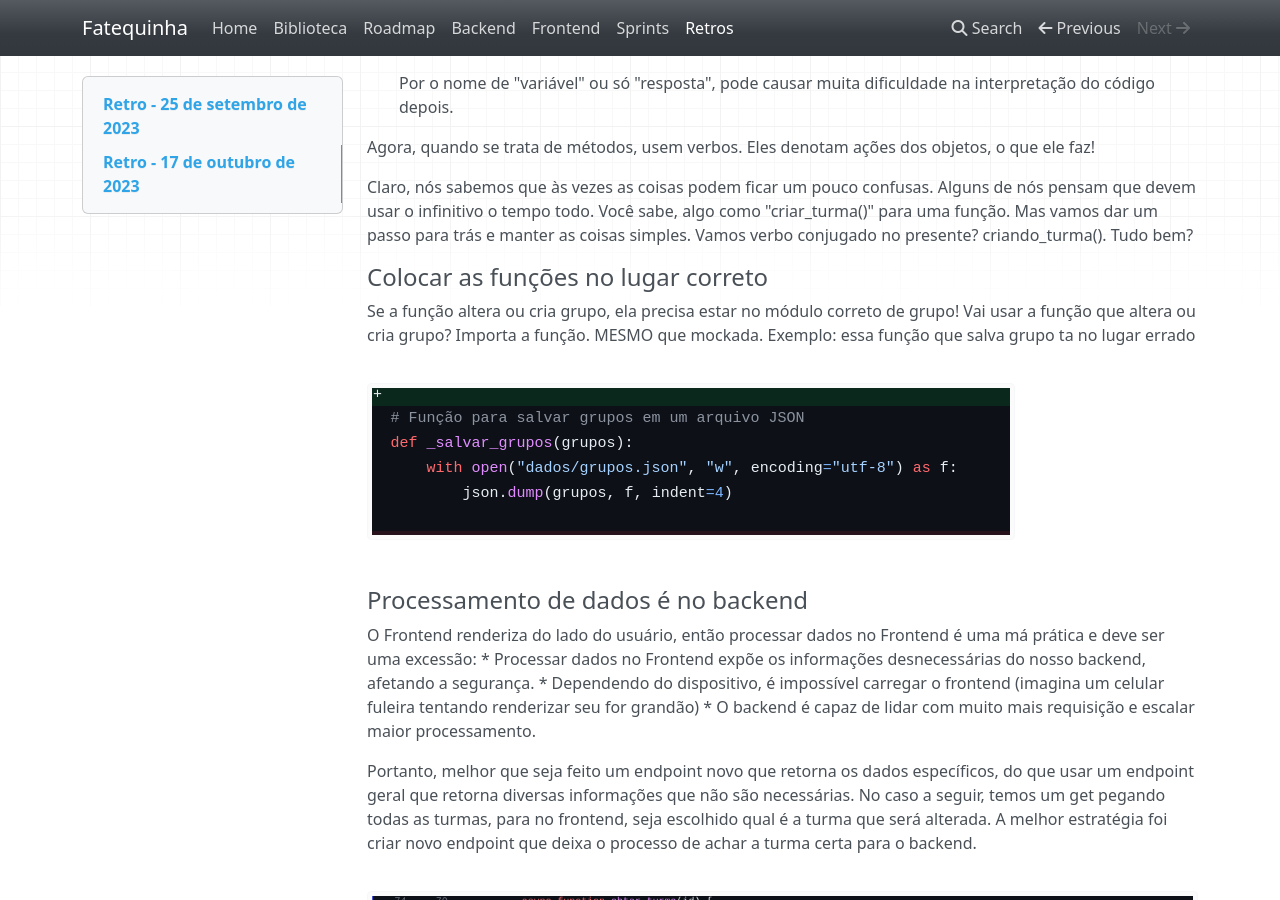
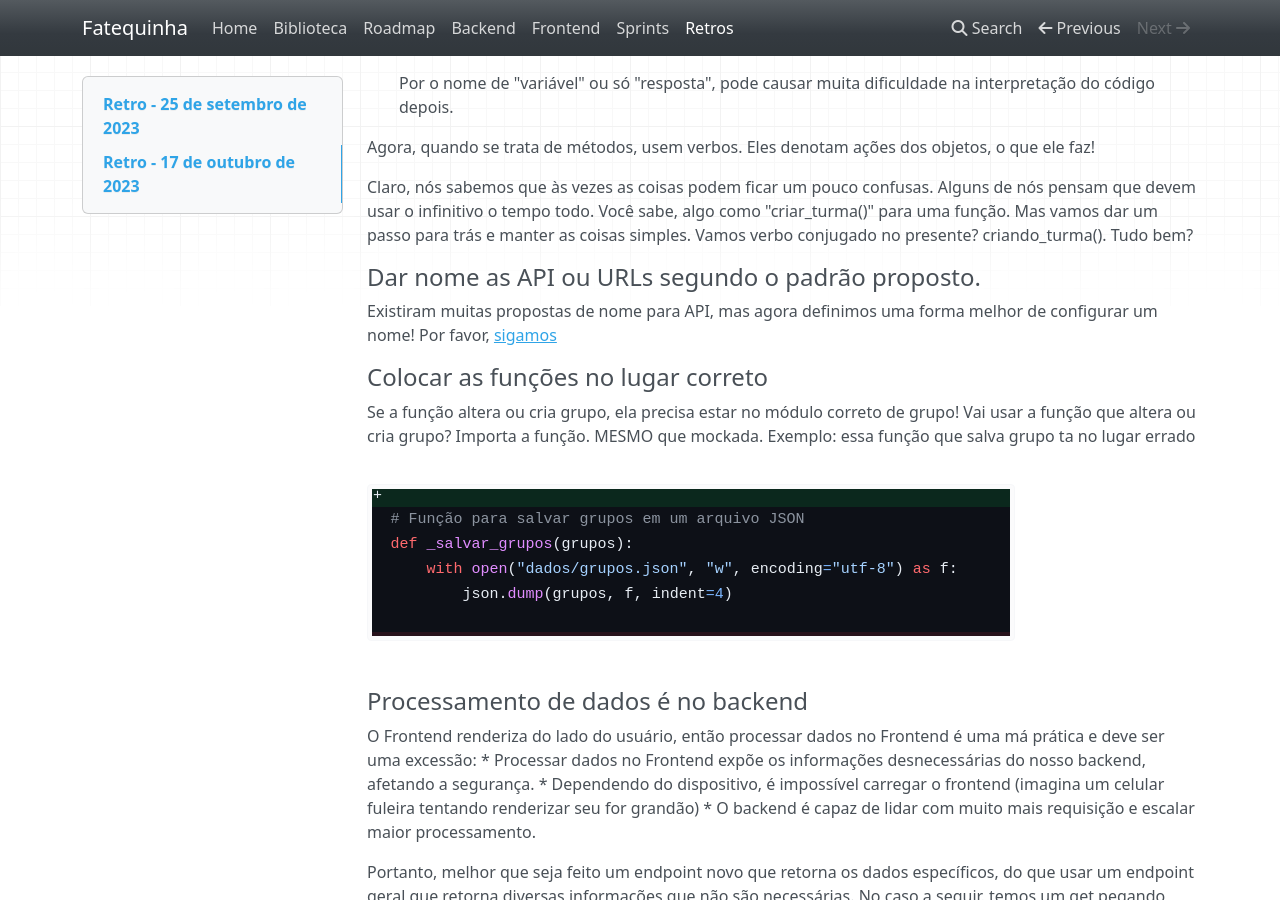
Before and after one commit to c137santos/FATEC-API-1S-DOCUMENTS, an MkDocs documentation site: the page built from docs/retros.md, in a window 1280 px wide and 900 px high, scrolled down 3061 px. Built offline with MkDocs 1.6.1, drawn with Linux system fonts in a browser that asks for light colours; nearby versions of some CDN libraries.

Commit message:
Usar Padrão de URL

```diff
--- a/docs/retros.md
+++ b/docs/retros.md
@@ -86,6 +86,11 @@ Agora, quando se trata de métodos, usem verbos. Eles denotam ações dos objeto
 
 Claro, nós sabemos que às vezes as coisas podem ficar um pouco confusas. Alguns de nós pensam que devem usar o infinitivo o tempo todo. Você sabe, algo como "criar_turma()" para uma função. Mas vamos dar um passo para trás e manter as coisas simples. Vamos verbo conjugado no presente? criando_turma(). Tudo bem?
 
+#### Dar nome as API ou URLs segundo o padrão proposto.
+
+Existiram muitas propostas de nome para API, mas agora definimos uma forma melhor de configurar um nome! Por favor, [sigamos](backend.md#urls)
+
+
 #### Colocar as funções no lugar correto
 
 Se a função altera ou cria grupo, ela precisa estar no módulo correto de grupo! Vai usar a função que altera ou cria grupo? Importa a função. MESMO que mockada.
```
